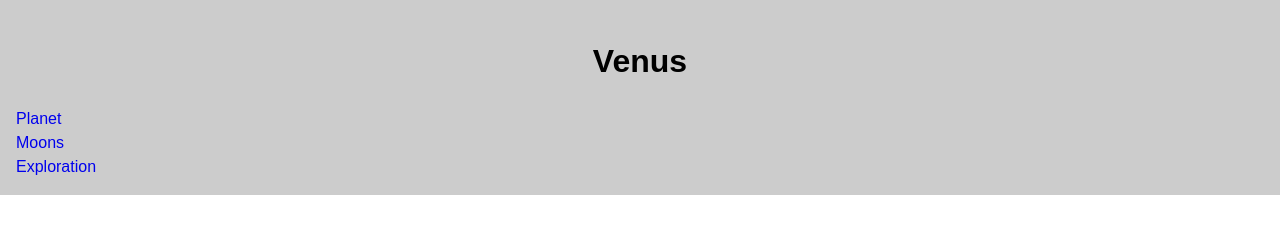
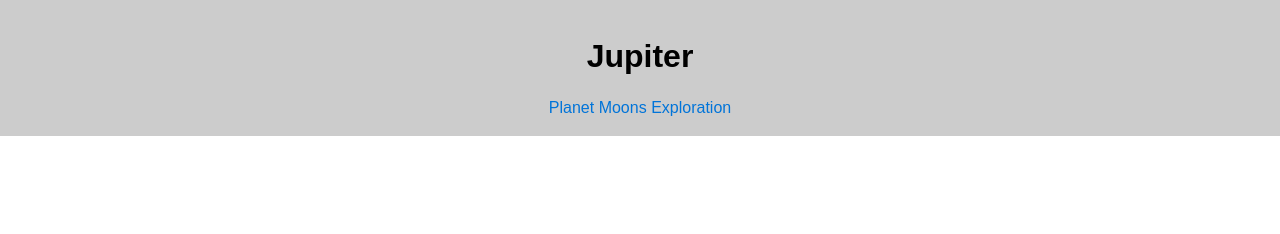
Before and after one commit to jesspaget/dsn1675-planet-website, a plain HTML site: page planet-website-starter-code 2/index.html in a window 1280 px wide. Drawn offline with Linux system fonts and the light colour scheme.

Commit message:
second size

```diff
--- a/planet-website-starter-code 2/css/main.css
+++ b/planet-website-starter-code 2/css/main.css
@@ -38,14 +38,27 @@ img {
 
 .nav a {
     text-decoration: none;
+    color: #0074D9;
 }
 
-.venus {
+.jupiter {
     text-align: center;
+    margin: 1rem
 }
 
 .top-bar {
     background-color: #ccc;
     margin: 0;
-    padding: 1rem;
+    padding: 1rem 0;
 }
+
+@media only screen and (min-width: 32em) {
+
+    .nav li {
+        display: inline-block;
+    }
+
+    .nav {
+        text-align: center;
+    }
+}
--- a/planet-website-starter-code 2/index.html
+++ b/planet-website-starter-code 2/index.html
@@ -10,7 +10,7 @@
 
     <div class="top-bar">
 
-    <h1 class="venus">Venus</h1>
+    <h1 class="jupiter">Jupiter</h1>
 
 <nav>
     <ul class="nav">
```
